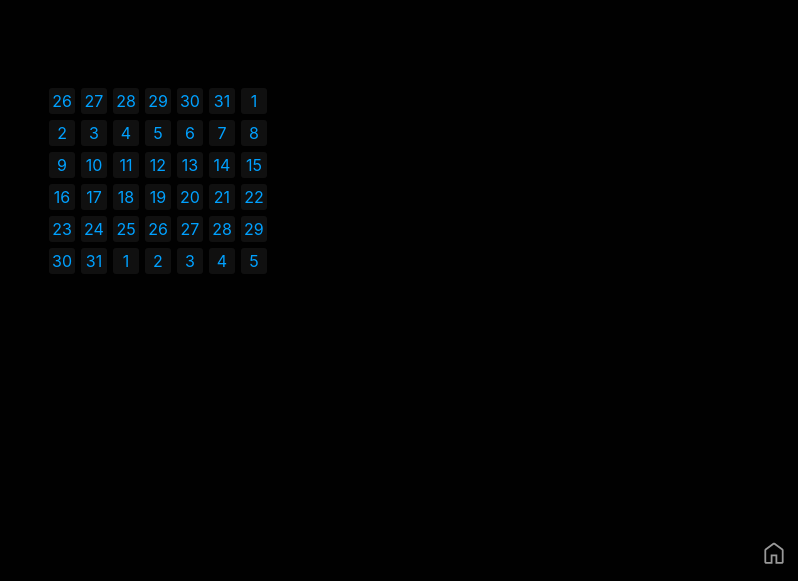
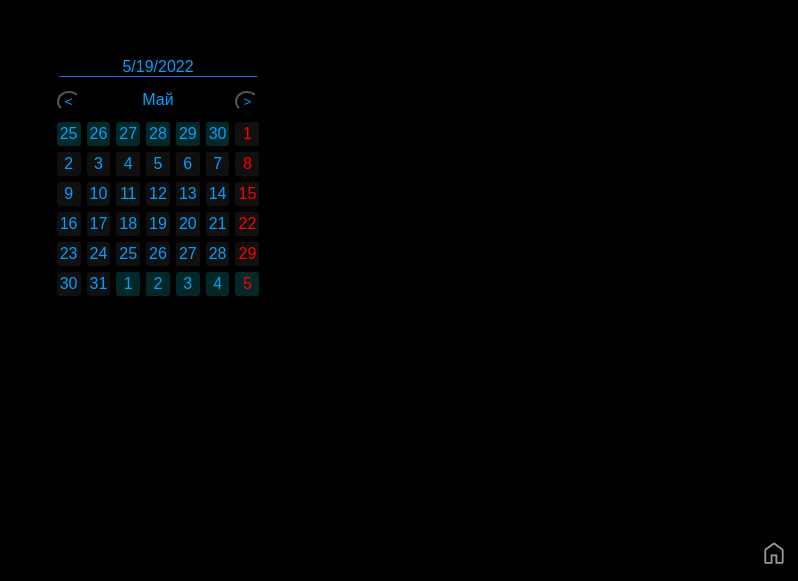
Before and after one commit to dvsherbakov/feature-store, a React (Create React App) app: page /dp in a window 1280 px wide. Shown: the part 219-800 px from the top of the page, without its empty margins (482-1280 px from the left). Built offline with nearby package versions, Linux system fonts and the light colour scheme.

Commit message:
add some dp handlers

```diff
--- a/src/components/DataPicker/DataPicker.tsx
+++ b/src/components/DataPicker/DataPicker.tsx
@@ -1,19 +1,38 @@
-import React from 'react';
+import React, {useCallback, useState} from 'react';
 import styles from './datapicker.module.scss'
 import {getMonthDays} from "./getMonthDays";
+import {months} from "./types";
 
 export const DataPicker = () => {
-    const month = 7
-    const m = getMonthDays(2021, month)
-    const dataViewer = m.map((itm, idx) => (
-        <div key={idx.toString()}
-             className={[styles['dayViewer'], [itm.getDay() === 0 ? styles['red'] : '']].join(' ')}>
-            {itm.getDate()}
-        </div>))
+    const [month, setMonth] = useState<number>((new Date()).getMonth())
+    const [selectedDate, setSelectedDate] = useState<Date>(new Date())
 
-    return (
-        <div className={styles['dataPicker']}>
-            <div className={styles['dataViewer']}> {dataViewer} </div>
+    const handleNextMonth = useCallback(() => {
+        setMonth(month === 11 ? 0 : (cur) => cur + 1)
+    }, [month])
+
+    const handlePrevMonth = useCallback(() => {
+        setMonth(month === 0 ? 11 : (cur) => cur - 1)
+    }, [month])
+
+    const m = getMonthDays(2022, month)
+
+    const dataViewer = m.map((itm, idx) => (<div key={idx.toString()}
+                                                 className={[styles['dayViewer'],
+                                                     itm.getDay() === 0 ? styles['sunDay'] : '',
+                                                     itm.getMonth() !== month ? styles['vicarious'] : ''].join(' ')}
+                                                 onClick={() => setSelectedDate(itm)}>
+        {itm.getDate()}
+    </div>))
+
+    return (<div className={styles['dataPicker']}>
+        <div className={styles['selectedViewer']}>{selectedDate.toLocaleDateString()}</div>
+        <div className={styles['monthArea']}>
+            <button onClick={handlePrevMonth}>{'<'}</button>
+            {months[month]}
+            <button onClick={handleNextMonth}>{'>'}</button>
         </div>
-    );
+
+        <div className={styles['dataViewer']}> {dataViewer} </div>
+    </div>);
 };
--- a/src/components/DataPicker/datapicker.module.scss
+++ b/src/components/DataPicker/datapicker.module.scss
@@ -1,6 +1,46 @@
+:root {
+  --color: #325EEF;
+}
+
 .dataPicker {
   display: flex;
+  flex-direction: column;
+  font-family: Arial, Helvetica, serif;
   color: #00a1ff;
+
+  .monthArea {
+    padding: 2px 8px;
+    display: flex;
+    justify-content: space-between;
+
+    button {
+      background-color: transparent;
+      color: #00a1ff;
+      border-radius: 50%;
+      transition: 0.5s;
+      cursor: pointer;
+
+      &:hover {
+        box-shadow: 0 0 1px var(--color),
+        0 0 2px var(--color),
+        0 0 4px var(--color),
+        0 0 6px var(--color),
+        0 0 8px var(--color),
+        0 0 10px var(--color);
+      }
+
+      &:active {
+        transform: scale(1.3);
+      }
+    }
+  }
+
+  .selectedViewer{
+    display: flex;
+    margin: 0 10px 12px 10px;
+    border-bottom: 1px solid var(--color);
+    justify-content: center;
+  }
 
   .dataViewer {
     display: grid;
@@ -16,10 +56,19 @@
       margin: 3px;
       border-radius: 3px;
       background-color: rgba(20, 20, 20, 0.8);
+      cursor:pointer;
+      &:hover {
+        margin:1px;
+        padding:5px;
+      }
     }
 
     .sunDay {
       color: red;
     }
+
+    .vicarious {
+      background-color: rgba(20, 200, 200, 0.2);
+    }
   }
 }
--- a/src/components/DataPicker/types.ts
+++ b/src/components/DataPicker/types.ts
@@ -1,10 +1,24 @@
 export enum daysOfWeek {
-    sunday = 'Воскресенье',
-    monday = 'Понедельник',
-    tuesday = 'Вторник',
-    wednesday = 'Среда',
-    thursday = 'Четверг',
-    friday = 'Пятница',
-    saturday = 'Суббота'
+    'Воскресенье',
+    'Понедельник',
+    'Вторник',
+    'Среда',
+    'Четверг',
+    'Пятница',
+    'Суббота'
 }
-export type week = [number, number, number, number, number, number, number]
+
+export enum months {
+    'Январь',
+    'Февраль',
+    'Март',
+    'Апрель',
+    'Май',
+    'Июнь',
+    'Июль',
+    'Август',
+    'Сентябрь',
+    'Октябрь',
+    'Ноябрь',
+    'Декабрь',
+}
--- a/src/components/index.ts
+++ b/src/components/index.ts
@@ -2,13 +2,14 @@ import {GlowingButton, Keyboard, SlideButton} from './Buttons'
 import {CirclesLoader, InfinityLoader} from './Loaders'
 import Menu3D from "./Menu3D/Menu3D"
 import {AwesomeButtonCheckbox, GlowCheckbox} from './Checkboxes'
-import {CenterViewContainer} from './Containers'
 import Footer from "./Footer/Footer"
 
+export {CenterViewContainer} from './Containers'
 export {LoginForm} from './Forms'
 export {Slider} from "./Slider";
 export {NeonContainer, WaterContainer} from './Text'
 export {ColoredForm} from './Forms'
+export {DataPicker} from './DataPicker'
 
 export {
     GlowingButton,
@@ -18,7 +19,6 @@ export {
     InfinityLoader,
     CirclesLoader,
     Menu3D,
-    CenterViewContainer,
     Keyboard,
     Footer,
 }
```
